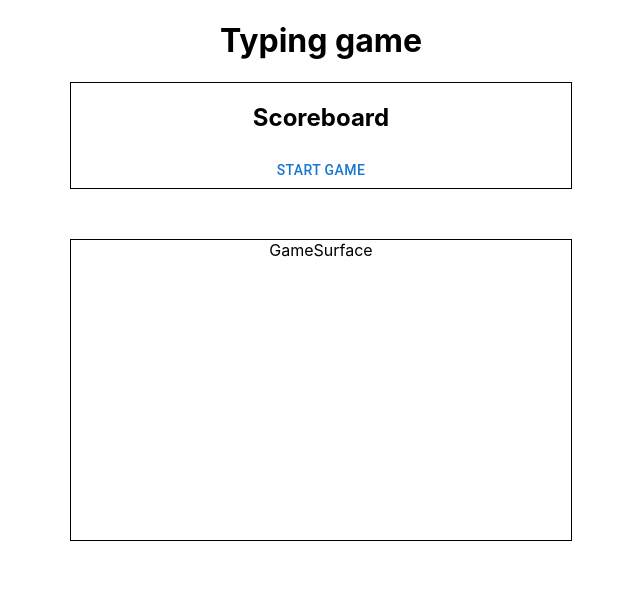
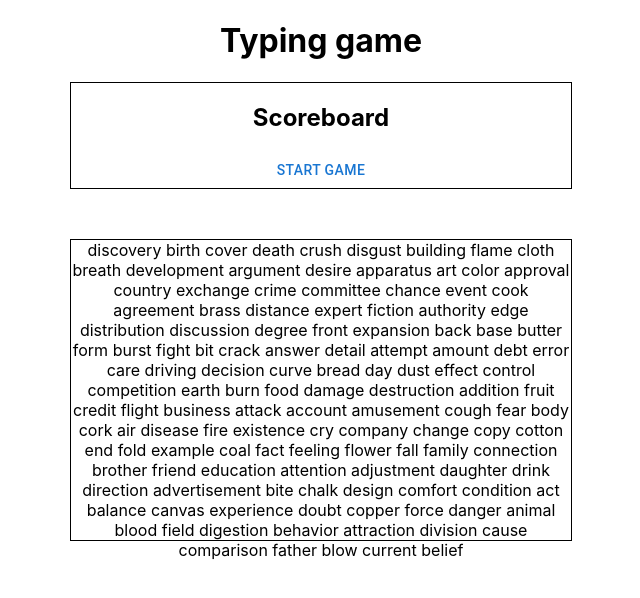
Before and after one commit to edmondklai/typing-game, a React (Create React App) app: page / in a window 1280 px wide. Shown: the top 598 px of the page, without its empty margins (319-959 px from the left). Built offline with nearby package versions, Linux system fonts and the light colour scheme.

Commit message:
feat(GameSurface): Display randomized game words

```diff
--- /dev/null
+++ b/src/Data/words.ts
@@ -0,0 +1,4 @@
+
+const words: string[] = ["account", "act", "addition", "adjustment", "advertisement", "agreement", "air", "amount", "amusement", "animal", "answer", "apparatus", "approval", "argument", "art", "attack", "attempt", "attention", "attraction", "authority", "back", "balance", "base", "behavior", "belief", "birth", "bit", "bite", "blood", "blow", "body", "brass", "bread", "breath", "brother", "building", "burn", "burst", "business", "butter", "canvas", "care", "cause", "chalk", "chance", "change", "cloth", "coal", "color", "comfort", "committee", "company", "comparison", "competition", "condition", "connection", "control", "cook", "copper", "copy", "cork", "cotton", "cough", "country", "cover", "crack", "credit", "crime", "crush", "cry", "current", "curve", "damage", "danger", "daughter", "day", "death", "debt", "decision", "degree", "design", "desire", "destruction", "detail", "development", "digestion", "direction", "discovery", "discussion", "disease", "disgust", "distance", "distribution", "division", "doubt", "drink", "driving", "dust", "earth", "edge", "education", "effect", "end", "error", "event", "example", "exchange", "existence", "expansion", "experience", "expert", "fact", "fall", "family", "father", "fear", "feeling", "fiction", "field", "fight", "fire", "flame", "flight", "flower", "fold", "food", "force", "form", "friend", "front", "fruit"]
+
+export { words }
--- a/src/GameSurface.tsx
+++ b/src/GameSurface.tsx
@@ -1,10 +1,25 @@
+import Box from '@mui/material/Box';
+import { words } from './Data/words';
 import './GameSurface.css';
 
+
+
 function GameSurface() {
+  function shuffle(array: string[]): string[] {
+    for (let i = array.length - 1; i > 0; i--) {
+      const j = Math.floor(Math.random() * (i + 1));
+      [array[i], array[j]] = [array[j], array[i]];
+    }
+    return array;
+  }
 
   return (
     <div className="GameSurface">
-      GameSurface
+      <Box>
+        {shuffle(words).map((word: string) => {
+          return <span>{word} </span>
+        })}
+      </Box>
     </div>
   )
 }
```
